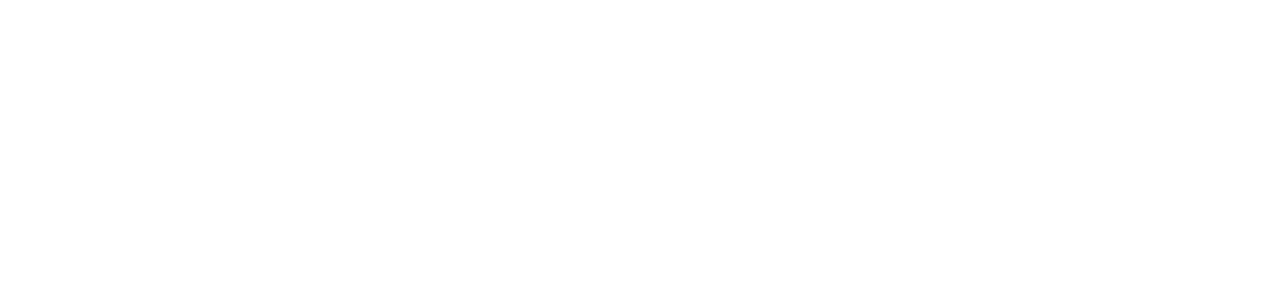
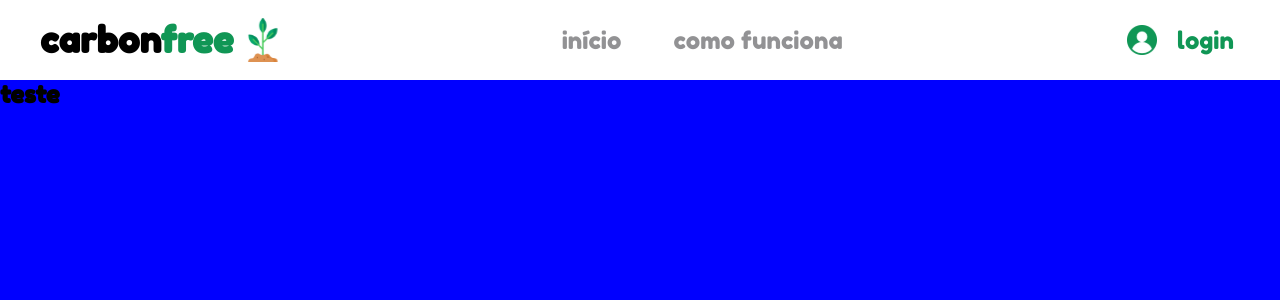
Before and after one commit to vinisodre/carbonfree-hackingrio, a React (Create React App) app in the folder carbonfree/: page / in a window 1280 px wide. Shown: the top 300 px of the page. Built offline with nearby package versions, Linux system fonts and the light colour scheme; the HTML template or start-up script is replaced by a standard one.

Commit message:
SVGs created, Component Header, LoginButton and Logo created, and routering fixed

```diff
--- a/carbonfree/src/App.js
+++ b/carbonfree/src/App.js
@@ -1,18 +1,19 @@
 import { BrowserRouter, Routes, Route } from "react-router-dom";
 import "./index.css"
-import Home from "./pages/Home"
+import Home from "./pages/Home/Home"
 
 function App() {
   return (
+    <>
       <BrowserRouter>
         <Routes>
           <Route
-          path="/"
-          exact
-          component={() => <Home key={window.location.search} />}
+            index
+            element={<Home />}
           />
         </Routes>
       </BrowserRouter>
+    </>
   );
 }
 
--- a/carbonfree/src/components/Header/Header.jsx
+++ b/carbonfree/src/components/Header/Header.jsx
@@ -1,6 +1,20 @@
-const Header= ()=> {
+import * as S from "./styles"
+import Logo from "../Logo/Logo"
+import LoginButton from "../LoginButton/LoginButton"
 
-  return <></>
+const Header= () => {
+
+  return <>
+  <S.Container>
+  <Logo/>
+  <S.NavBar>
+    <button>início</button>
+    <button>como funciona</button>
+  </S.NavBar>
+  <LoginButton/>
+  </S.Container>
+  <S.BodyGap/>
+  </>
 
 }
 
--- a/carbonfree/src/components/Header/styles.js
+++ b/carbonfree/src/components/Header/styles.js
@@ -1,4 +1,36 @@
 import styled from "styled-components"
 
-export const Container = styled.div`
+export const Container = styled.section`
+display:flex;
+padding:0 40px;
+align-items: center;
+justify-content: space-between;
+width: 100%;
+background: white;
+height: 5rem;
+position: fixed;
 `
+
+export const BodyGap = styled.div`
+height: 5rem;
+width: 100%;
+`
+
+export const NavBar = styled.div`
+display: flex;
+align-items: center;
+height: 100%;
+>button{
+  background: transparent;
+  border:none;
+  font-size:24px;
+  color: #929294;
+  margin-right: 40px;
+  &:last-child{
+    margin-right: 0;
+  }
+  &:hover{
+    color:#109655;
+  }
+}
+`
--- /dev/null
+++ b/carbonfree/src/components/LoginButton/LoginButton.jsx
@@ -0,0 +1,10 @@
+import * as S from "./styles"
+import user from "../../assets/images/user.svg"
+
+const LoginButton = () =>{
+  return <><S.Container>
+    <S.Button><img src={user}/> login</S.Button>
+    </S.Container></>
+}
+
+export default LoginButton
--- /dev/null
+++ b/carbonfree/src/components/LoginButton/styles.js
@@ -0,0 +1,22 @@
+import styled from "styled-components";
+
+export const Container = styled.div`
+display:flex;
+height:100%;
+align-items: center;
+`
+
+export const Button = styled.button`
+background: transparent;
+border: none;
+display:flex;
+font-size:24px;
+align-items: center;
+color: #109655;
+
+>img{
+  width: 30px;
+  margin-right: 20px;
+}
+
+`
--- /dev/null
+++ b/carbonfree/src/components/Logo/Logo.jsx
@@ -0,0 +1,14 @@
+import * as S from "./styles"
+import plant from "../../assets/images/plant.svg"
+
+const Logo = () =>{
+
+  return <S.Container>
+  <S.LogoText>
+    carbon<strong>free</strong>
+  </S.LogoText>
+  <img src={plant}/>
+  </S.Container>
+}
+
+export default Logo
--- /dev/null
+++ b/carbonfree/src/components/Logo/styles.js
@@ -0,0 +1,17 @@
+import styled from "styled-components";
+
+export const Container = styled.div`
+display:flex;
+> img {
+  width:40px;
+}
+`
+
+export const LogoText = styled.h1`
+font-size: 36px;
+margin-right: 10px;
+>strong{
+  color: #109655;
+}
+
+`
--- a/carbonfree/src/index.css
+++ b/carbonfree/src/index.css
@@ -1,4 +1,5 @@
 *{
   box-sizing: border-box;
   font-family: "Fredoka One", sans-serif;
+  margin: 0;
 }
--- a/carbonfree/src/pages/Home.jsx
+++ /dev/null
@@ -1,6 +0,0 @@
-const Home = () => {
-
-  return<></>
-}
-
-export default Home
--- /dev/null
+++ b/carbonfree/src/pages/Home/Home.jsx
@@ -0,0 +1,12 @@
+import * as S from "./styles"
+import Header from "../../components/Header/Header"
+
+const Home = () => {
+
+  return<>
+  <Header />
+  <S.Container><h1>teste</h1></S.Container>
+  </>
+}
+
+export default Home
--- /dev/null
+++ b/carbonfree/src/pages/Home/styles.js
@@ -0,0 +1,7 @@
+import styled from "styled-components"
+
+export const Container = styled.section`
+height: 120vh;
+width: 100%;
+background:blue;
+`
```
Also changed, not shown: carbonfree/src/assets/images/plant.svg (added), carbonfree/src/assets/images/user.svg (added). Lines whose indentation alone changed are shown as unchanged.
